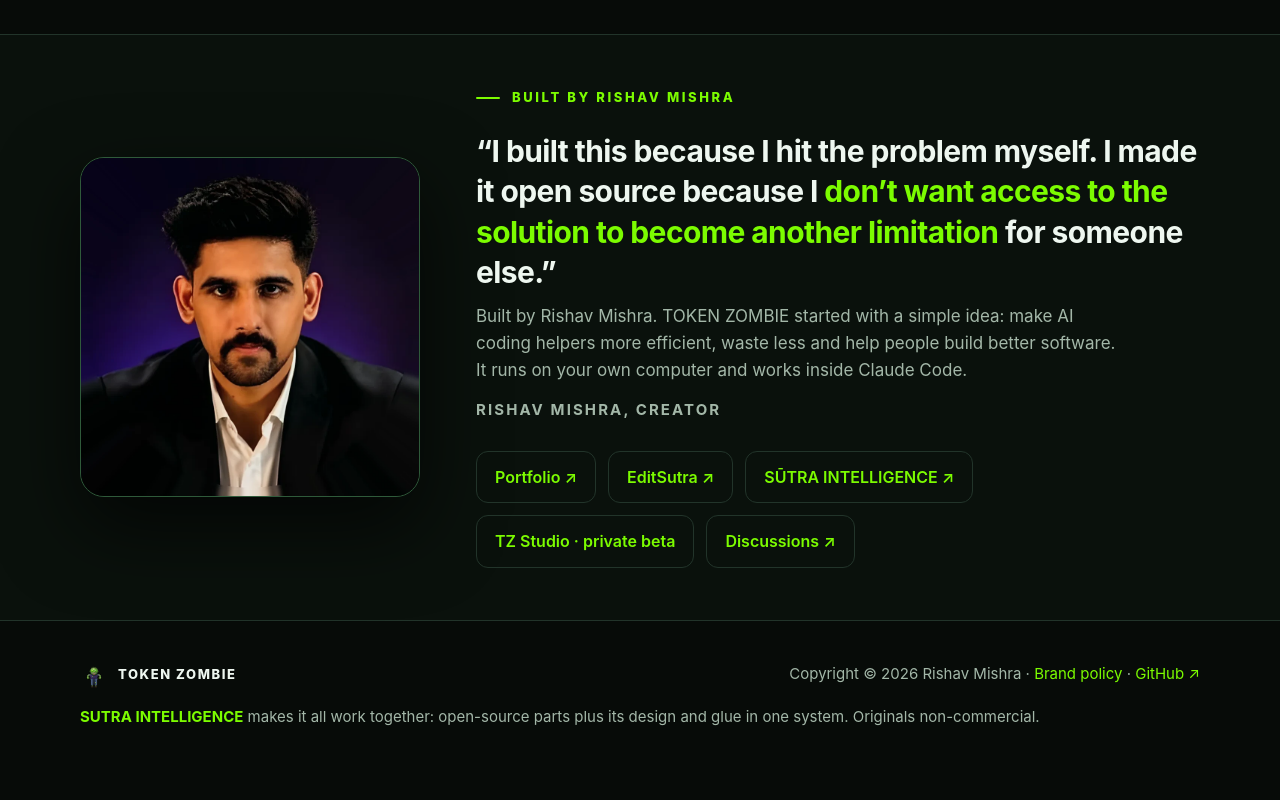
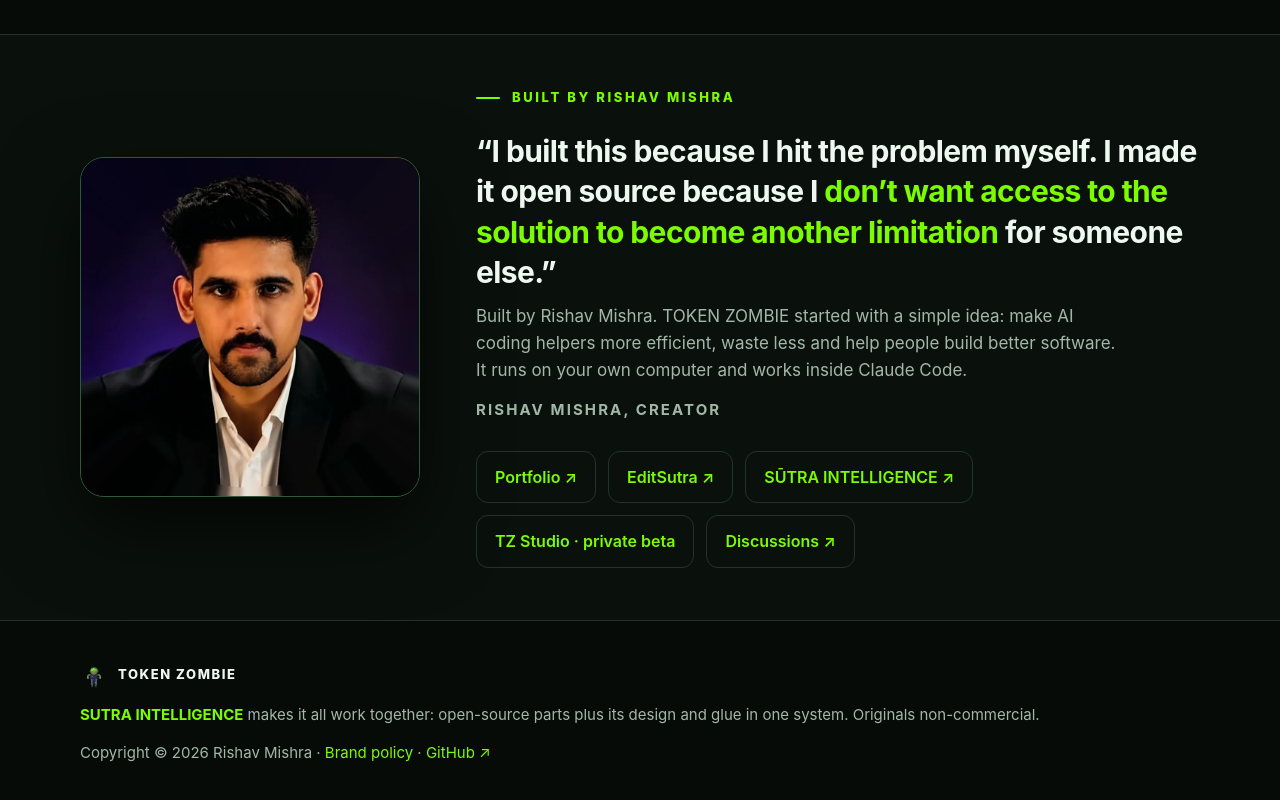
Before and after one commit to rishavm713-create/token-zombie, a website: page docs/index.html in a window 1280 px wide. Shown: the part 7798-8598 px from the top of the page. Before the commit the page ends 8567 px from the top, so only its background shows below. Drawn offline with Linux system fonts and the light colour scheme.

Commit message:
Footer: stack lines, copyright last
Co-Authored-By: Claude Sonnet 5.5 <noreply@anthropic.com>

```diff
--- a/docs/index.html
+++ b/docs/index.html
@@ -145,7 +145,7 @@ section{padding:52px 0;position:relative}
 
 /* footer */
 footer{border-top:1px solid var(--line);padding:40px 0;color:var(--muted);font-size:15px}
-footer .wrap{display:flex;justify-content:space-between;gap:16px 30px;flex-wrap:wrap;align-items:center}
+footer .wrap{display:flex;flex-direction:column;align-items:flex-start;gap:14px}
 footer .brand{font-size:13px}
 
 /* reveal */
@@ -292,8 +292,8 @@ h1,h2,h3,.price{text-wrap:balance}p,li,.lead{text-wrap:pretty}</style>
 
 <footer><div class="wrap">
 <span class="brand"><img src="img/mascot.svg" alt="">TOKEN ZOMBIE</span>
+<span><a href="https://rishavm713-create.github.io/sutra-intelligence-site/"><b>SUTRA INTELLIGENCE</b></a> makes it all work together: open-source parts plus its design and glue in one system. Originals non-commercial.</span>
 <span>Copyright © 2026 Rishav Mishra · <a href="https://github.com/rishavm713-create/token-zombie/blob/main/docs/BRANDING.md">Brand policy</a> · <a href="https://github.com/rishavm713-create/token-zombie">GitHub ↗</a></span>
-<span><a href="https://rishavm713-create.github.io/sutra-intelligence-site/"><b>SUTRA INTELLIGENCE</b></a> makes it all work together: open-source parts plus its design and glue in one system. Originals non-commercial.</span>
 </div></footer>
 
 <script>
```
